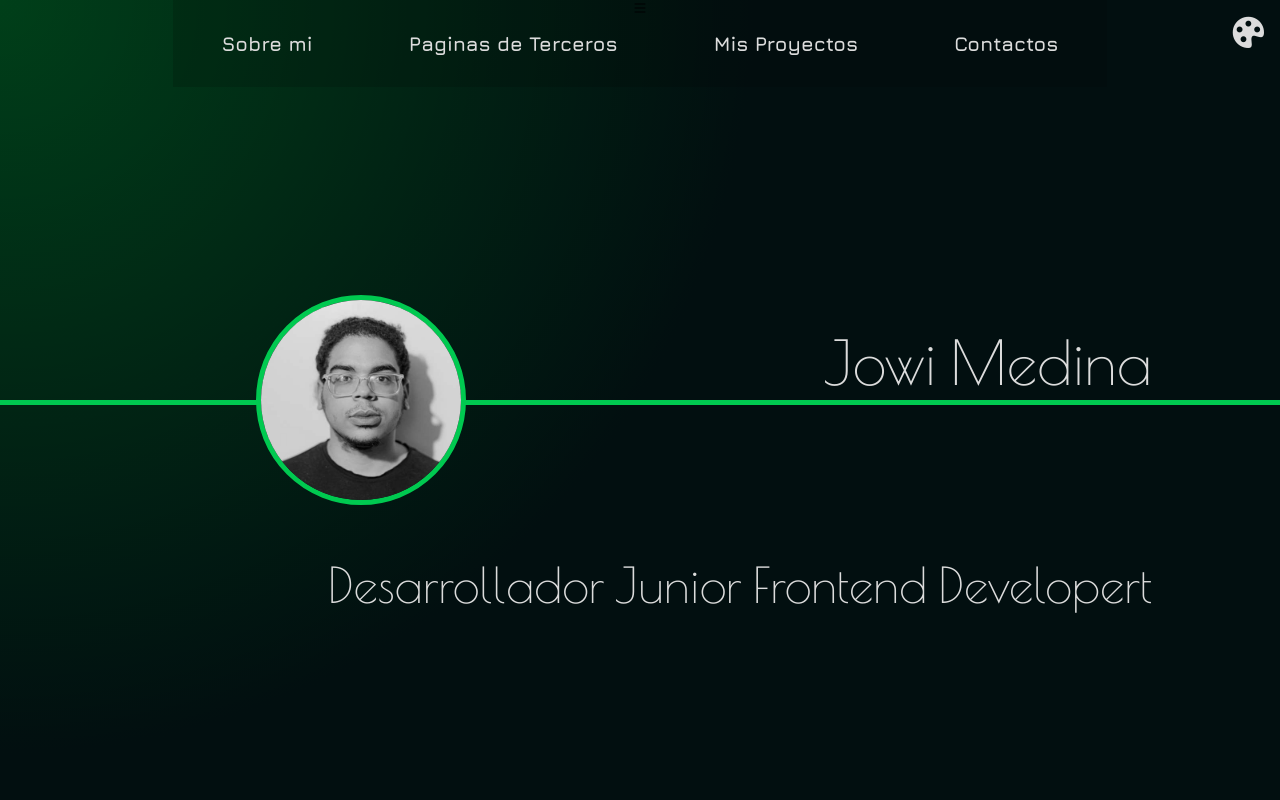
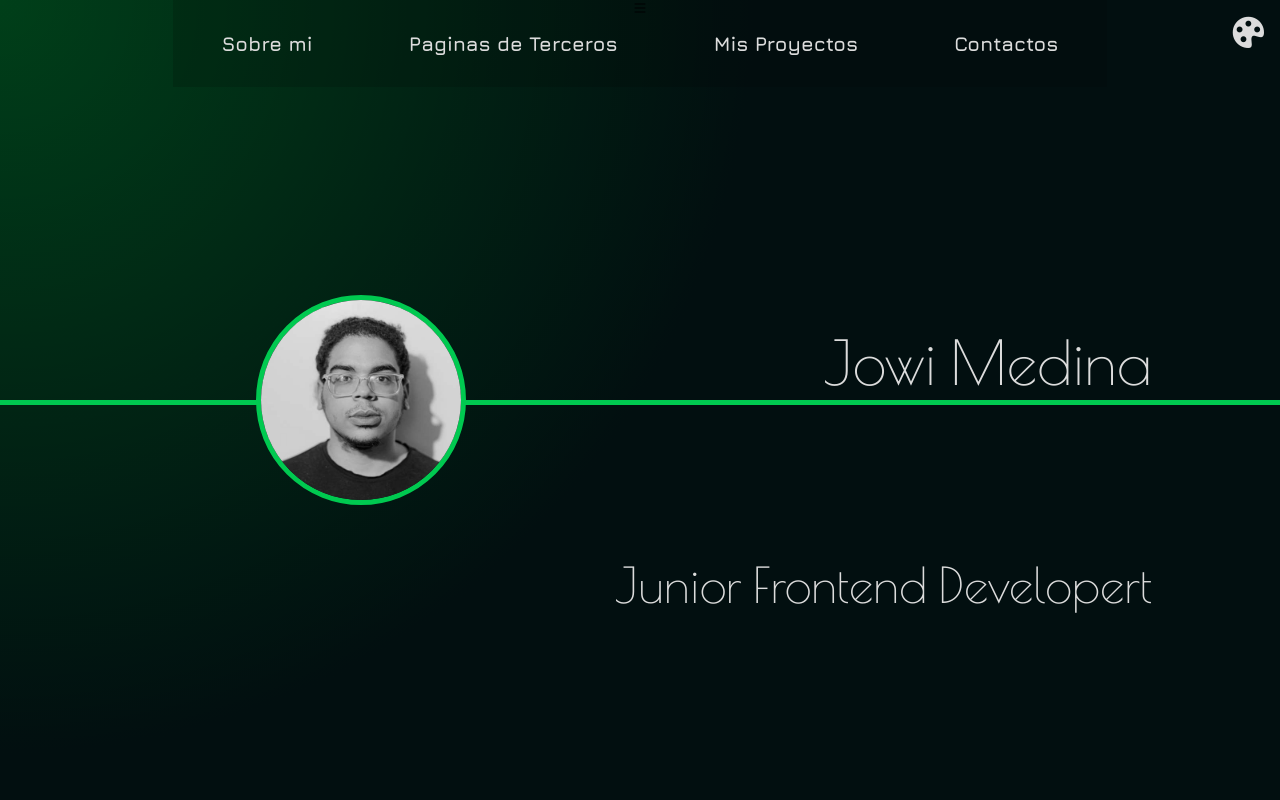
Before and after one commit to jowimp15/jowi_portafolio2, a React (Vite) app: page / in a window 1280 px wide. Shown: the top 800 px of the page. Built offline with nearby package versions, Linux system fonts and the light colour scheme.

Commit message:
center text info page and edit subtitle

```diff
--- a/src/components/Main_header.jsx
+++ b/src/components/Main_header.jsx
@@ -116,7 +116,7 @@ export default function Main_header(){
                 </div>
             </div>
             <div className="container_description">
-                    <h2 className="description_text_header">Desarrollador Junior Frontend Developert</h2>
+                    <h2 className="description_text_header">Junior Frontend Developert</h2>
             </div>
         </div>
     </header>
--- a/src/components/pages/Pages.css
+++ b/src/components/pages/Pages.css
@@ -119,7 +119,7 @@
     animation: description_animation 1s ease forwards;
 }
 .pages-description_Text{
-    text-align: center;
+    /* text-align: center; */
     margin: 0 1rem;
     padding: 2rem;
     min-height: 30rem;
```
